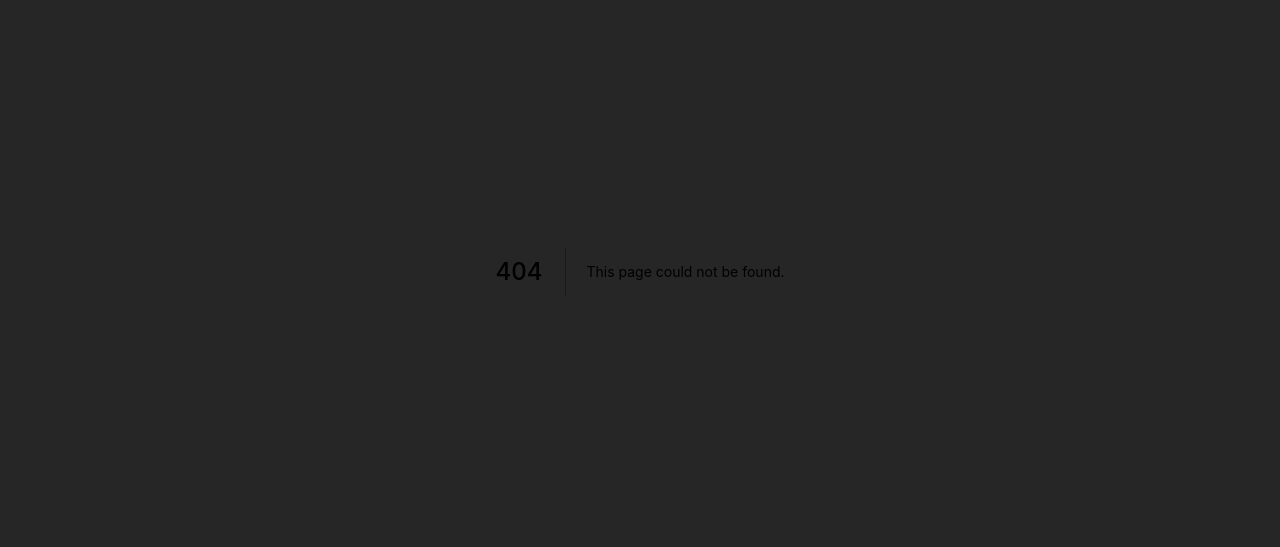
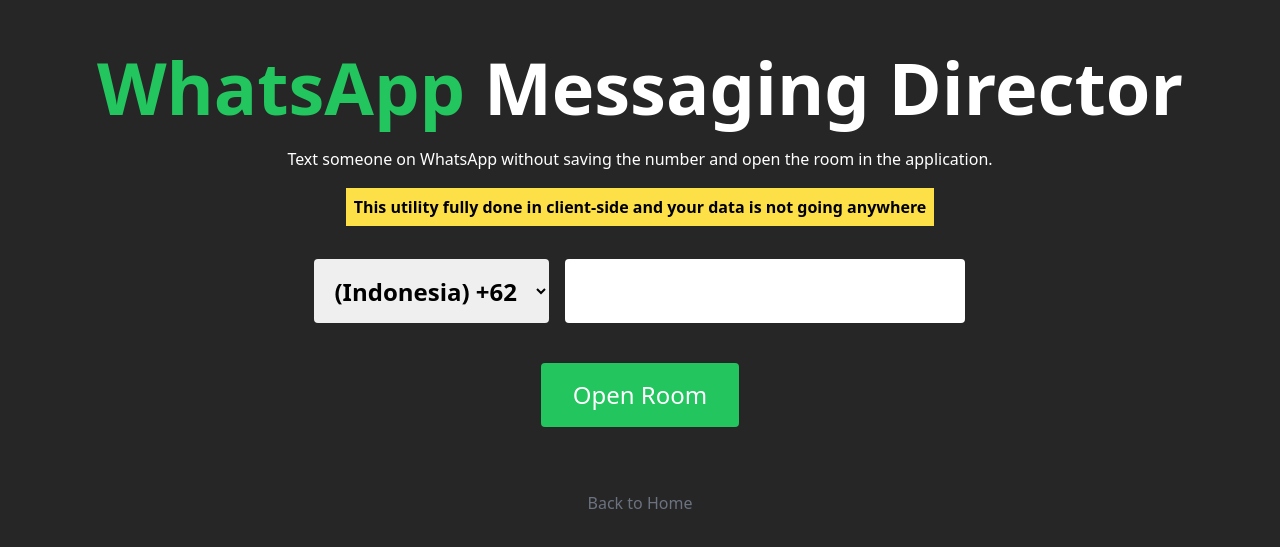
Before and after one commit to dendihandian/dendihandian.github.io, a Next.js app: page /whatsapp-messaging-director in a window 1280 px wide. Before the commit this address had no page. Shown: the part 129-676 px from the top of the page. Built offline with nearby package versions, Linux system fonts and the light colour scheme; no server answers.

Commit message:
adding whatsapp messagin director mini project

```diff
--- a/pages/portfolios.js
+++ b/pages/portfolios.js
@@ -39,6 +39,13 @@ const portfolios = [
         'project_url': 'https://agrabinta.netlify.app',
         'colors': ['text-purple-500', 'from-purple-500', 'to-purple-700'],
     },
+    {
+        'name': 'WhatsApp Messaging Director',
+        'desc': 'Text someone on WhatsApp without saving the number and open the room in the application',
+        'project_url': '/whatsapp-messaging-director',
+        'colors': ['text-green-500', 'from-green-500', 'to-green-700'],
+        'built_in': true,
+    },
   ]
 
 export default function Portfolios() {
@@ -61,7 +68,13 @@ export default function Portfolios() {
                             <p className="text-sm leading-none text-left text-white">{portfolio.desc}</p>
                         </div>
                         <div className="absolute bottom-0 right-0 mb-2 mr-2">
+                            {(portfolio.built_in || false) ? (
+                                <Link href={portfolio.project_url} as={process.env.BACKEND_URL + portfolio.project_url}>
+                                    <a className={`px-2 py-1 text-xs text-white rounded bg-gradient-to-r ` + portfolio.colors[1] + ` ` + portfolio.colors[2]}>See Project</a>
+                                </Link>
+                            ) : (
                                 <a className={`px-2 py-1 text-xs text-white rounded bg-gradient-to-r ` + portfolio.colors[1] + ` ` + portfolio.colors[2]} href={portfolio.project_url} target="_blank">See Project</a>
+                            )}
                         </div>
                     </div>
                 ))}
--- /dev/null
+++ b/pages/whatsapp-messaging-director.js
@@ -0,0 +1,50 @@
+import Head from 'next/head'
+import Link from 'next/link'
+import { Fragment, useState } from 'react'
+
+export default function Portfolios() {
+
+    const [countryCode, setCountryCode] = useState('62');
+    const [countrylessPhoneNumber, setCountrylessPhoneNumber] = useState('');
+
+    const open_room = () => {
+        window.open('https://wa.me/' + countryCode + countrylessPhoneNumber)
+    }
+
+    return (
+        <Fragment>
+            <Head>
+                <title>WhatsApp Messaging Director</title>
+                <meta name="description" content="Text someone on WhatsApp without saving the number and open the room in the application" />
+                <link rel="icon" href="/favicon.ico" />
+            </Head>
+
+            <div className="flex flex-col p-8 mt-6">
+                <div className="flex flex-col justify-center w-full space-y-6">
+                    <h1 className="font-bold text-center text-white text-7xl"><span className="text-green-500">WhatsApp</span> Messaging Director</h1>
+                    <h2 className="text-center text-white">Text someone on WhatsApp without saving the number and open the room in the application.</h2>
+                    <div className="text-center">
+                        <span className="p-2 font-bold bg-yellow-300">This utility fully done in client-side and your data is not going anywhere</span>
+                    </div>
+                    <div className="flex justify-center w-full py-4 space-x-4">
+                        <select className="h-16 px-4 text-2xl font-bold rounded" name="country_code" id="country_code" onChange={e => setCountryCode(e.target.value)}>
+                            <option value="62" selected>(Indonesia) +62</option>
+                        </select>
+                        <input className="px-4 text-2xl font-bold rounded" type="text" name="countryless_phone_number" id="countryless_phone_number" onChange={e => setCountrylessPhoneNumber(e.target.value)}/>
+                    </div>
+                    <div className="flex justify-center w-full">
+                        <button className="px-8 py-4 text-2xl text-white bg-green-500 rounded" type="button" onClick={open_room}>Open Room</button>
+                    </div>
+                </div>
+
+                <div className="w-full mt-16 text-center">
+                    <Link href="/" as={process.env.BACKEND_URL + '/'}>
+                        <a className="text-gray-500 hover:text-gray-300">Back to Home</a>
+                    </Link>
+                </div>
+
+            </div>
+
+        </Fragment>
+    )
+}
```
Lines whose indentation alone changed are shown as unchanged.
